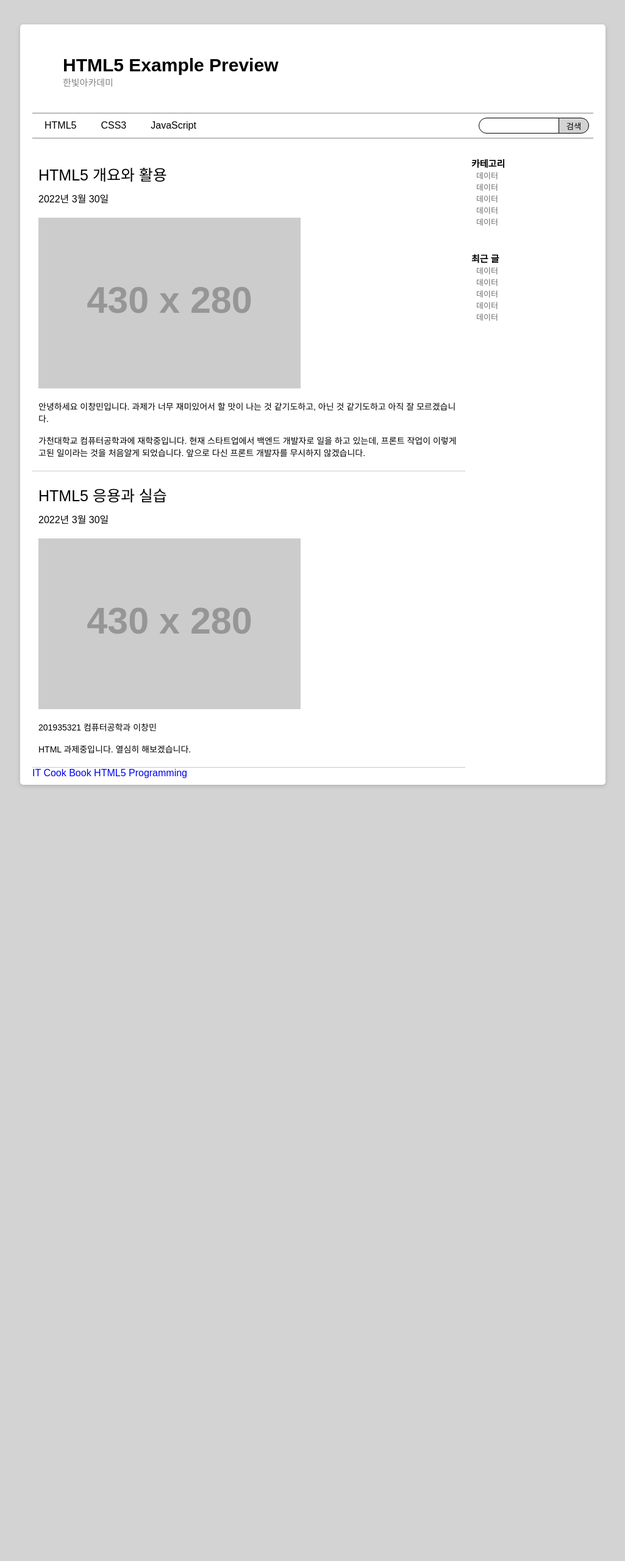
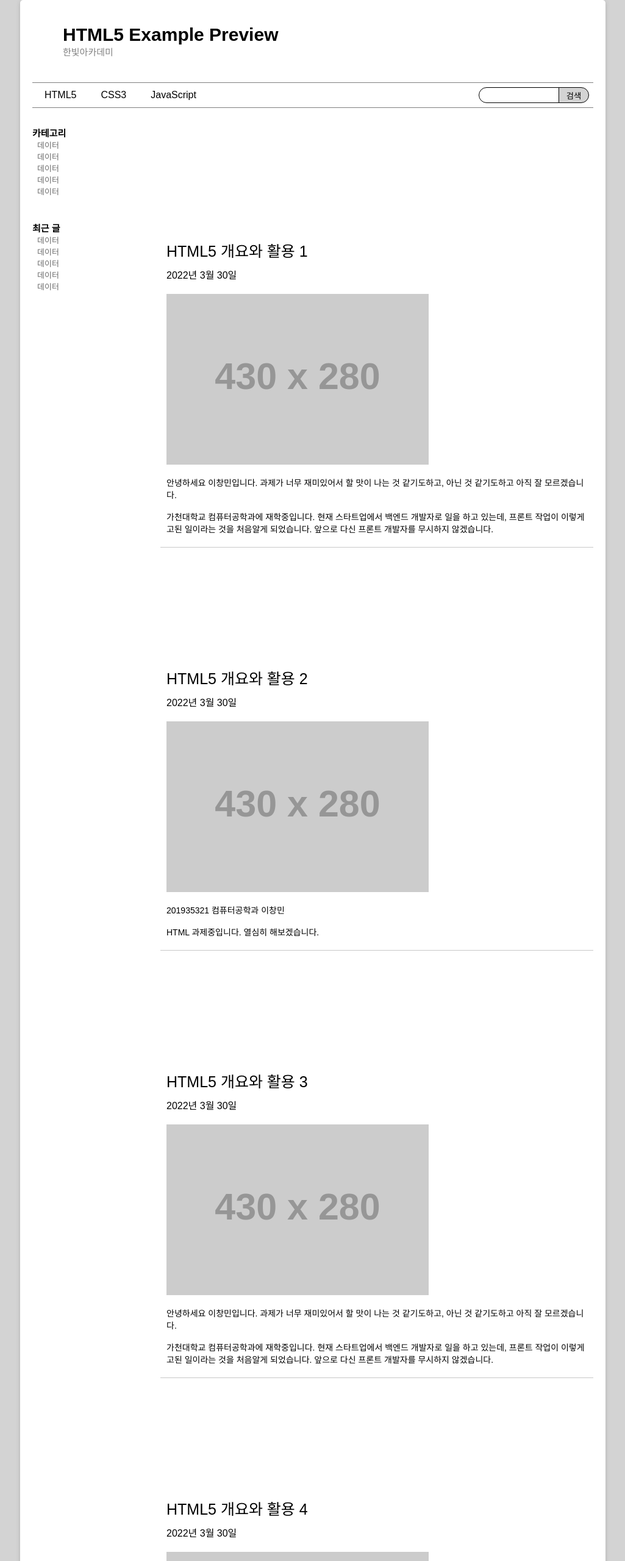
Before and after one commit to EeeasyCode/22_1_WEB, a plain HTML site: page 종합과제/index.html in a window 1280 px wide. Shown: the top 2560 px of the page at 61% size, without its empty margins (127-1152 px from the left). Before the commit the page ends 1327 px from the top, so only its background shows below. Drawn offline with Linux system fonts and the light colour scheme; placeholder pictures from the web are drawn by us.

Commit message:
종합 과제 완료

```diff
--- a/종합과제/index.html
+++ b/종합과제/index.html
@@ -3,7 +3,7 @@
   <head>
     <meta charset="UTF-8" />
     <title>종합 예제 1</title>
-    <link rel="stylesheet" href="index.css" />
+    <link rel="stylesheet" href="main.css" />
   </head>
   <body>
     <div id="page-wrapper">
@@ -57,9 +57,9 @@
       </nav>
       <div id="content">
         <section id="main-section">
-          <article>
+          <article id="main-1">
             <div class="article-header">
-              <h1 class="article-title">HTML5 개요와 활용</h1>
+              <h1 class="article-title">HTML5 개요와 활용 1</h1>
               <p class="article-date">2022년 3월 30일</p>
             </div>
             <div class="article-body">
@@ -79,9 +79,10 @@
               </p>
             </div>
           </article>
-          <article>
+
+          <article id="main-2">
             <div class="article-header">
-              <h1 class="article-title">HTML5 응용과 실습</h1>
+              <h1 class="article-title">HTML5 개요와 활용 2</h1>
               <p class="article-date">2022년 3월 30일</p>
             </div>
             <div class="article-body">
@@ -93,15 +94,60 @@
               <p>HTML 과제중입니다. 열심히 해보겠습니다.</p>
             </div>
           </article>
+
+          <article id="main-3">
+            <div class="article-header">
+              <h1 class="article-title">HTML5 개요와 활용 3</h1>
+              <p class="article-date">2022년 3월 30일</p>
+            </div>
+            <div class="article-body">
+              <img src="https://via.placeholder.com/430x280" />
+              <br />
+              <br />
+              <p>
+                안녕하세요 이창민입니다. 과제가 너무 재미있어서 할 맛이 나는 것
+                같기도하고, 아닌 것 같기도하고 아직 잘 모르겠습니다.
+              </p>
+              <br />
+              <p>
+                가천대학교 컴퓨터공학과에 재학중입니다. 현재 스타트업에서 백엔드
+                개발자로 일을 하고 있는데, 프론트 작업이 이렇게 고된 일이라는
+                것을 처음알게 되었습니다. 앞으로 다신 프론트 개발자를 무시하지
+                않겠습니다.
+              </p>
+            </div>
+          </article>
+          <article id="main-4">
+            <div class="article-header">
+              <h1 class="article-title">HTML5 개요와 활용 4</h1>
+              <p class="article-date">2022년 3월 30일</p>
+            </div>
+            <div class="article-body">
+              <img src="https://via.placeholder.com/430x280" />
+              <br />
+              <br />
+              <p>
+                안녕하세요 이창민입니다. 과제가 너무 재미있어서 할 맛이 나는 것
+                같기도하고, 아닌 것 같기도하고 아직 잘 모르겠습니다.
+              </p>
+              <br />
+              <p>
+                가천대학교 컴퓨터공학과에 재학중입니다. 현재 스타트업에서 백엔드
+                개발자로 일을 하고 있는데, 프론트 작업이 이렇게 고된 일이라는
+                것을 처음알게 되었습니다. 앞으로 다신 프론트 개발자를 무시하지
+                않겠습니다.
+              </p>
+            </div>
+          </article>
         </section>
         <aside id="main-aside">
           <div class="aside-list">
             <h3>카테고리</h3>
             <ul>
-              <li><a href="#">데이터</a></li>
-              <li><a href="#">데이터</a></li>
-              <li><a href="#">데이터</a></li>
-              <li><a href="#">데이터</a></li>
+              <li><a href="#main-1">데이터</a></li>
+              <li><a href="#main-2">데이터</a></li>
+              <li><a href="#main-3">데이터</a></li>
+              <li><a href="#main-4">데이터</a></li>
               <li><a href="#">데이터</a></li>
             </ul>
           </div>
--- a/종합과제/index.css
+++ b/종합과제/main.css
@@ -21,15 +21,21 @@ body {
 #page-wrapper {
   background-color: white;
   border-radius: 5px;
-  margin: 40px 0;
-  padding: 10px 20px;
+  margin: 0;
+  padding: 0 20px;
   box-shadow: 0 2px 6px rgba(100, 100, 100, 0.3);
 }
 
 /* header */
 #main-header {
+  width: 100%;
+  position: sticky;
+  background-color: white;
+  top:0;
   padding: 40px 50px;
+  box-sizing: border-box;
 }
+
 .master-title {
   font-size: 30px;
   color: black;
@@ -41,6 +47,10 @@ body {
 }
 
 #main-navigation {
+  top: 134px;
+  background-color: white;
+  position: sticky;
+  width: 100%;
   overflow: hidden;
   border-top: 1px solid gray;
   border-bottom: 1px solid gray;
@@ -138,18 +148,19 @@ body {
 }
 
 #main-section {
-  float: left;
+  float: right;
   width: 710px;
 }
 
 #main-aside {
-  float: right;
+  float: left;
+  position: fixed;
   width: 200px;
 }
 
 /* artcile */
 article {
-  padding: 0 10px 20px 10px;
+  padding: 175px 10px 20px 10px;
   border-bottom: 1px solid #c8c8c8;
 }
 
```
Also changed, not shown: 종합과제/index.js (deleted), 종합과제/main.js (added).
